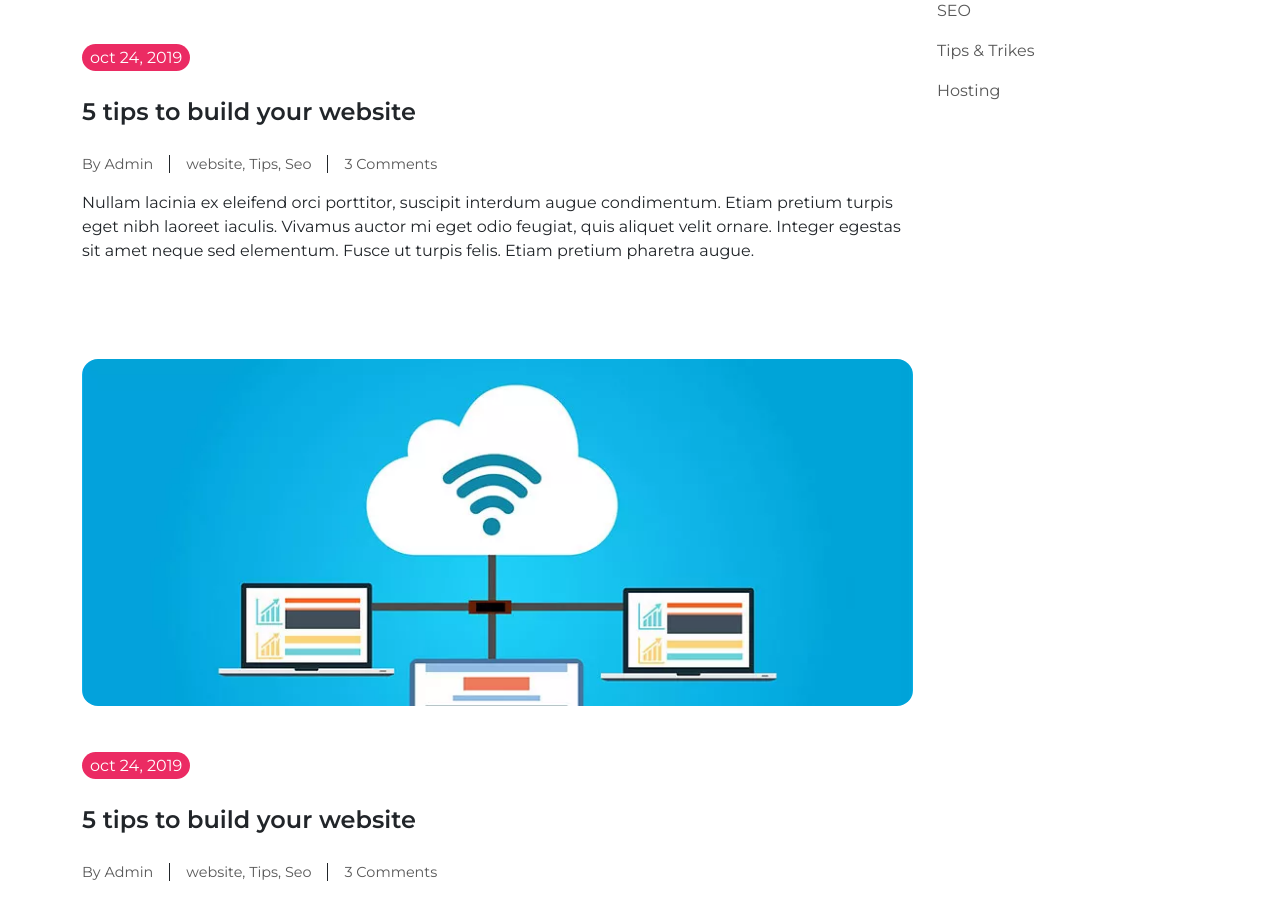
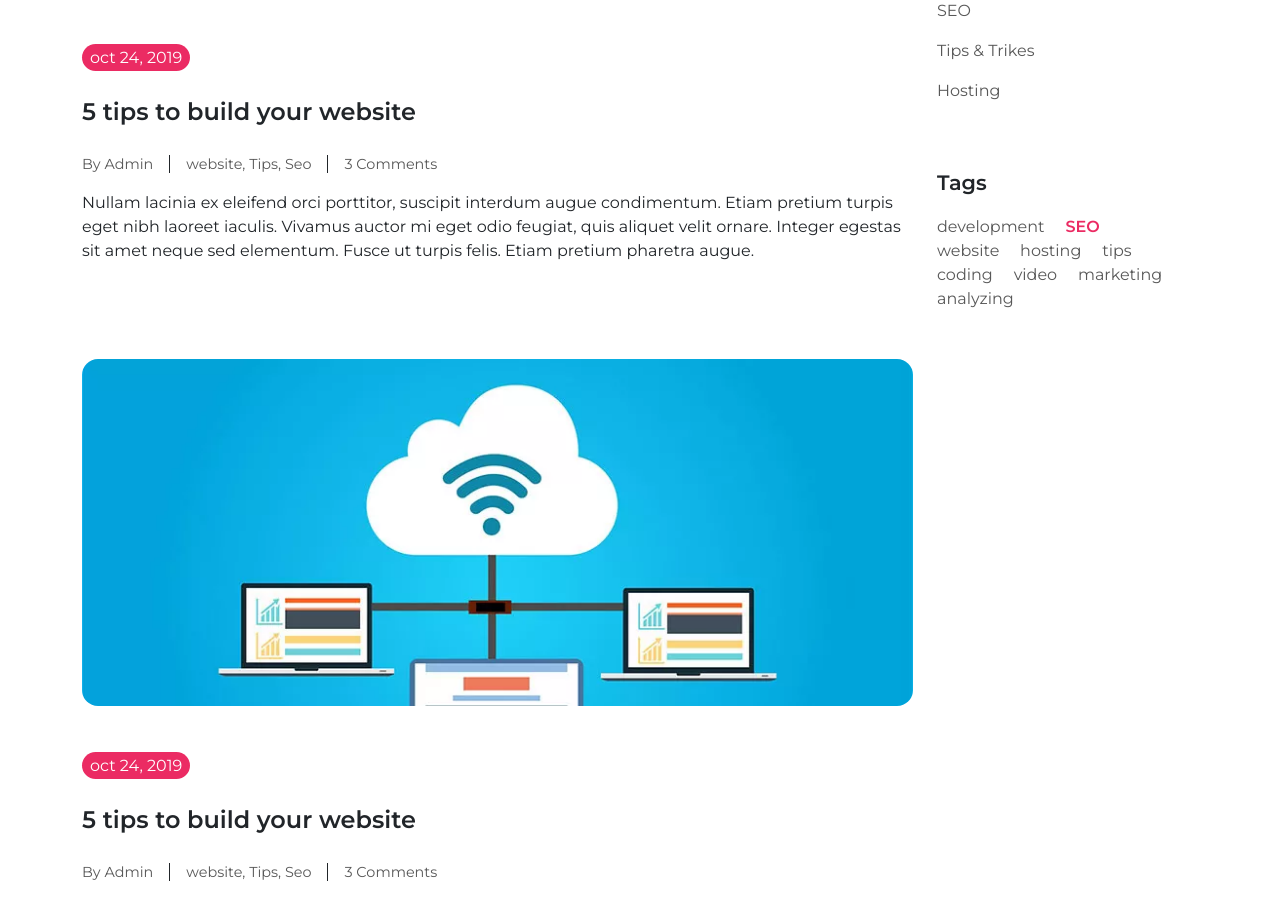
Before and after one commit to krypton225/IT-Host, a React (Create React App) app: page /news in a window 1280 px wide. Shown: the part 1588-2491 px from the top of the page. Built offline with nearby package versions, Linux system fonts and the light colour scheme.

Commit message:
ADD tags section @ News page

```diff
--- a/src/pages/News/News.tsx
+++ b/src/pages/News/News.tsx
@@ -7,6 +7,7 @@ import { AddPhoto } from "data/photos";
 import blogData from "./Blog/blog-data";
 import ThirdColumn from "components/Footer/ThirdColumn/ThirdColumn";
 import textLatestPostsData from "./text-posts-data";
+import tagsData from "./tags-data";
 
 const News = () => {
     useEffect(() => {
@@ -82,6 +83,25 @@ const News = () => {
                                     }
                                 </ul>
                             </div>
+
+                            <div className="w-100">
+                                <p className="text-capitalize fw-semibold mt-5 mb-3" style={{ fontSize: "1.3rem", color: `#00` }}>
+                                    tags
+                                </p>
+
+                                <ul>
+                                    {
+                                        tagsData.map(({ id, text, url, active }) => (
+                                            <li key={id} className="d-inline-block" style={{ marginRight: "1.3rem" }}>
+                                                <a href={url} className={`${active ? "fw-semibold" : ""}`}
+                                                    style={{ display: "inline-block", color: `${active ? "var(--pink-color)" : "var(--text-gray-dark)"}` }}>
+                                                    {text}
+                                                </a>
+                                            </li>
+                                        ))
+                                    }
+                                </ul>
+                            </div>
                         </div>
                     </div>
                 </div>
--- /dev/null
+++ b/src/pages/News/tags-data.ts
@@ -0,0 +1,19 @@
+import GenerateId from "../../utils/generate-id";
+
+import ITag from "./ITag.interface";
+
+const tagsData: Array<ITag> = [
+    { text: "development", url: "https://www.google.com", active: false },
+    { text: "SEO", url: "https://www.google.com", active: true },
+    { text: "website", url: "https://www.google.com", active: false },
+    { text: "hosting", url: "https://www.google.com", active: false },
+    { text: "tips", url: "https://www.google.com", active: false },
+    { text: "coding", url: "https://www.google.com", active: false },
+    { text: "video", url: "https://www.google.com", active: false },
+    { text: "marketing", url: "https://www.google.com", active: false },
+    { text: "analyzing", url: "https://www.google.com", active: false },
+];
+
+(() => GenerateId(tagsData))();
+
+export default tagsData;
```
Also changed, not shown: src/pages/News/ITag.interface.ts (added, +9 -0 lines).
